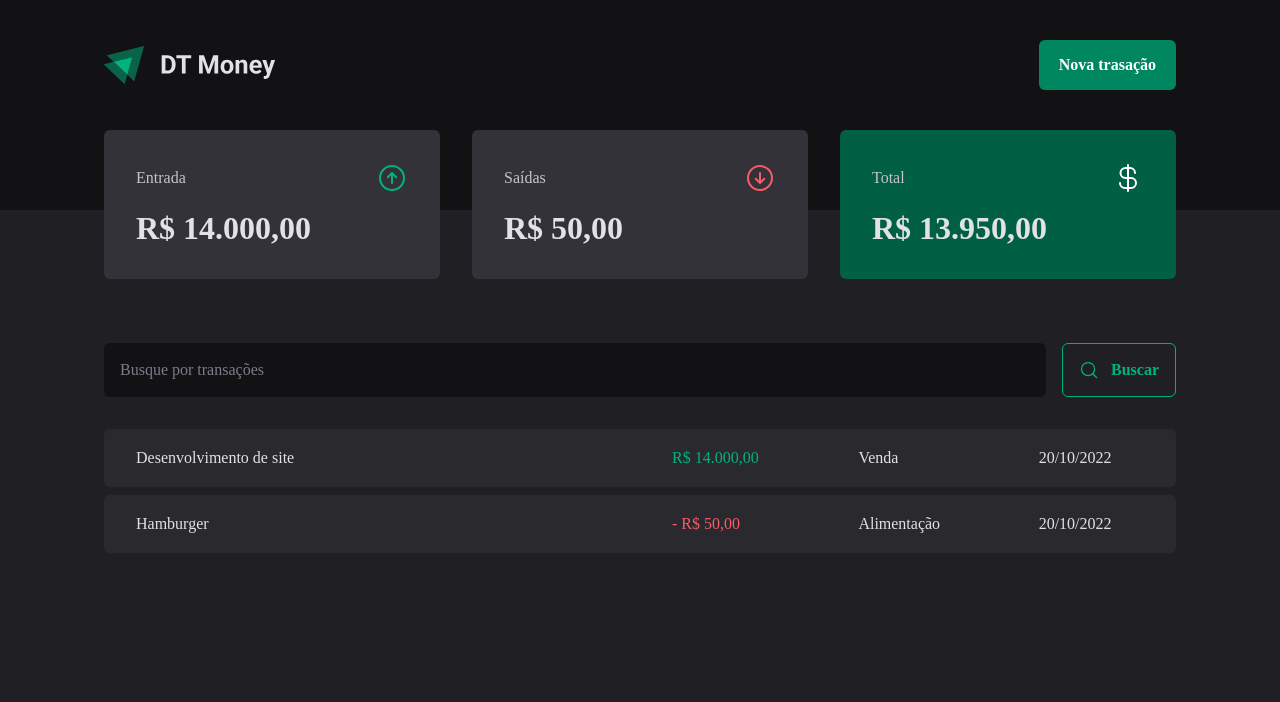
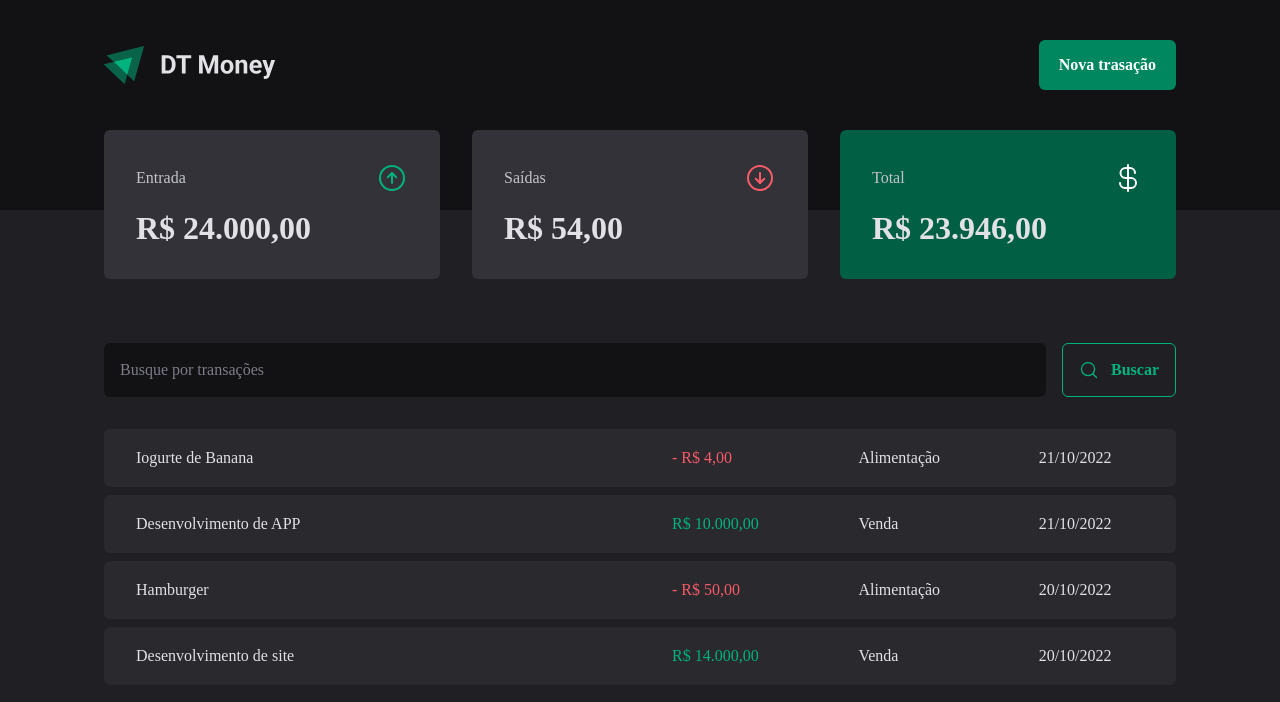
Before and after one commit to DanielM08/dt-money-react-ts, a React (Vite) app: page / in a window 1280 px wide. Shown: the top 702 px of the page. Built offline with nearby package versions, Linux system fonts and the light colour scheme; data requests are answered from the project's data file.

Commit message:
finishing create new transaction feature

```diff
--- a/server.json
+++ b/server.json
@@ -15,6 +15,22 @@
       "category": "Alimentação",
       "price": 50,
       "createdAt": "2022-10-20T21:00:00"
+    },
+    {
+      "category": "Venda",
+      "description": "Desenvolvimento de APP",
+      "price": 10000,
+      "type": "income",
+      "createdAt": "2022-10-21T11:03:55.373Z",
+      "id": 3
+    },
+    {
+      "category": "Alimentação",
+      "description": "Iogurte de Banana",
+      "price": 4,
+      "type": "outcome",
+      "createdAt": "2022-10-21T11:17:12.137Z",
+      "id": 4
     }
   ]
 }
--- a/src/components/NewTransactionModal/index.tsx
+++ b/src/components/NewTransactionModal/index.tsx
@@ -1,8 +1,10 @@
 import { zodResolver } from "@hookform/resolvers/zod";
 import * as Dialog from "@radix-ui/react-dialog";
 import { ArrowCircleDown, ArrowCircleUp, X } from "phosphor-react";
+import { useContext } from "react";
 import { Controller, useForm } from "react-hook-form";
 import * as z from 'zod';
+import { TransactionsContext } from "../../contexts/TransactionsContext";
 
 import { CloseButton, Content, Overlay, TransactionType, TransactionTypeButton } from "./styles";
 
@@ -16,11 +18,14 @@
 type NewTransactionFormInputs = z.infer<typeof newTransactionFormSchema>;
 
 export function NewTransactionModal() {
+  const { createTransaction } = useContext(TransactionsContext)
+
   const {
     control,
     register,
     handleSubmit,
-    formState: { isSubmitting }
+    formState: { isSubmitting },
+    reset
   } = useForm<NewTransactionFormInputs>({
     resolver: zodResolver(newTransactionFormSchema),
     defaultValues: {
@@ -28,8 +33,17 @@
     }
   })
 
-  function handleCreateNewTransaction(data: NewTransactionFormInputs) {
+  async function handleCreateNewTransaction(data: NewTransactionFormInputs) {
+    const { category, description, price, type } = data;
 
+    createTransaction({
+      category,
+      description,
+      price,
+      type
+    })
+
+    reset()
   }
 
   return (
--- a/src/contexts/TransactionsContext.tsx
+++ b/src/contexts/TransactionsContext.tsx
@@ -10,8 +10,16 @@
   createdAt: string;
 }
 
+interface CreateTransactionInput {
+  description: string;
+  type: 'income' | 'outcome';
+  category: string;
+  price: number;
+}
+
 interface TransactionContextType {
-  transactions: Transaction[]
+  transactions: Transaction[];
+  createTransaction: (data: CreateTransactionInput) => Promise<void>;
   fetchTransactions: (query?: string) => Promise<void>;
 }
 
@@ -24,14 +32,30 @@
 export function TransactionsProvider({ children }: TransactionsProviderProps) {
   const [transactions, setTransactions] = useState<Transaction[]>([])
 
-  async function fetchTransactions(query?: string){
+  async function fetchTransactions(query?: string) {
     const response = await api.get('transactions', {
       params: {
+        _sort: 'createdAt',
+        _order: 'desc',
         q: query,
       }
     })
 
     setTransactions(response.data)
+  }
+
+  async function createTransaction(data: CreateTransactionInput ) {
+    const { category, description, price, type } = data;
+
+    const response = await api.post<Transaction>('transactions', {
+      category,
+      description,
+      price,
+      type,
+      createdAt: new Date(),
+    })
+
+    setTransactions((state) => [ response.data, ...state ])
   }
 
   useEffect(() => {
@@ -42,8 +66,9 @@
     <TransactionsContext.Provider
       value={{
         transactions,
+        createTransaction,
         fetchTransactions,
-    }}>
+      }}>
       {children}
     </TransactionsContext.Provider>
   )
```
